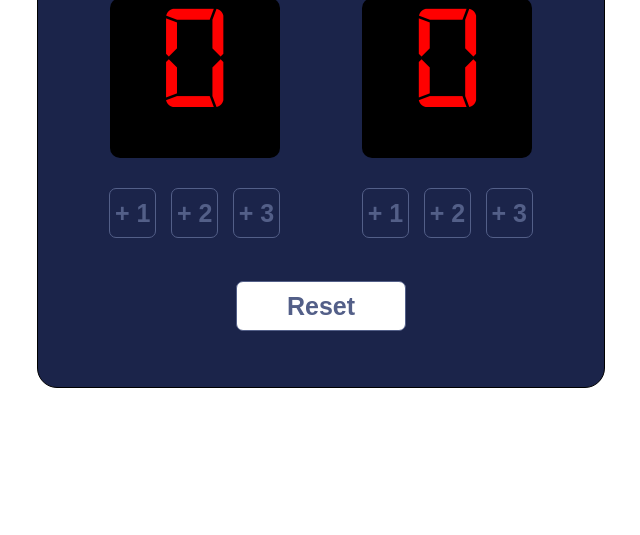
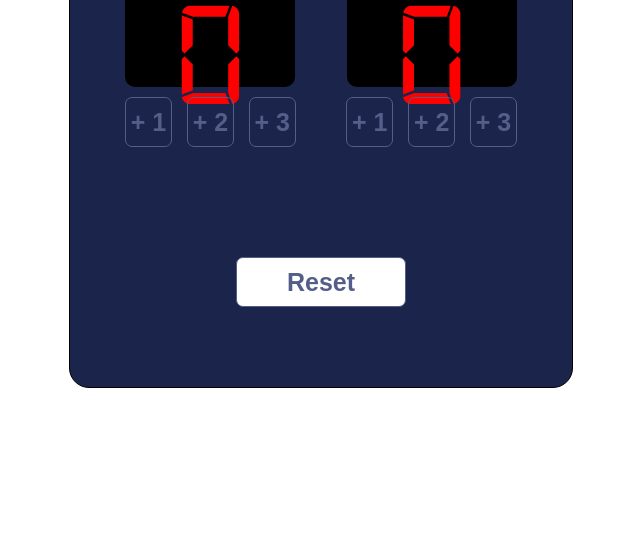
Before and after one commit to Mydeen96/ScoreBoard, a plain HTML site: page Index.html in a window 1280 px wide. Shown: the part 281-816 px from the top of the page, without its empty margins (319-959 px from the left). Drawn offline with Linux system fonts and the light colour scheme.

Commit message:
size adjustment
remove some padding and margis

```diff
--- a/script.js
+++ b/script.js
@@ -42,18 +42,21 @@ document.addEventListener('DOMContentLoaded', function(){
                 element.style.fontSize = '180px';
                 setTimeout(function() {
                     element.style.fontSize = '150px';
-                }, 3);
+                },3);
             }
             function animateRotate(element) {
-                element.classList.add('rotating')
+                element.classList.add('rotating');
                 setTimeout(function() {
                     element.classList.remove('rotating');
-                }, 300);
+                }, 500);
             }
         resetbtn.addEventListener('click',function(){
+
+                console.log('welocomr');
                 animateRotate(homescore);
                 animateRotate(guestscore);
                 guestscore.style.color = 'red';
+                homescore.style.color = 'red' ;
                 homescore.style.color = 'red' ;
                 homescore.textContent = 0 ;
                 guestscore.textContent = 0 ;
--- a/style.css
+++ b/style.css
@@ -8,36 +8,35 @@ body{
 .container{
     border: 1px solid black;
     border-radius: 20px;
-    width: 40%;
+    width: 35%;
     min-height: 60%;
     display: flex;
     flex-wrap: wrap;
+    align-items: center;
     justify-content: space-around;
     padding: 20px 30px ;
     background-color: #1B244A;
     color: white;
 }
+
+.container div{
+    flex : 1 1 40% ;
+    box-sizing: border-box;
+    /* border: 1px solid black; */
+}
 .score{
-    /* border: 1px solid black; */
     display: flex;
     flex-direction: column;
-    padding: 5px;
     align-items: center;
-    justify-content: center;
-}
-.score div{
-    /* height: 100%; */
-    margin: 10px 0px;
-    /* border: 2px solid yellow; */
+    padding: 0px;
+    margin: 0px;
 }
 .head span{
+    padding: 0px;
+    margin: 0px;
     font-size: 50px;
     display: flex;
     justify-content: center;
-}
-.board{
-    /* border: 1px solid black; */
-    height: 160px;
 }
 @font-face {
     font-family: digital;
@@ -49,11 +48,12 @@ body{
     border-radius: 10px;
     color: red;
     height: 100%;
-    width: 170px;
+    width: 150px;
     background-color: black;
     font-size: 150px;
     display: flex;
     justify-content: center;
+    padding: 10px;
 }
 .button{
     padding: 10px;
@@ -72,6 +72,10 @@ body{
     font-weight: 700;
     margin: 0px 5px;
 }
+.button button:active{
+    color: #b0bbdd9e;
+    background-color: white;
+}
 
 #reset-btn{
     color:#535F88;
@@ -84,6 +88,7 @@ body{
     height: 50px;
     padding:5px 50px;
     font-weight: 700;
+    margin: 20px;
 }
 #reset-btn:active{
     background-color: rebeccapurple;
@@ -100,5 +105,5 @@ body{
 }
 
 .rotating {
-    animation: rotate 0.2s linear;
+    animation: rotate 0.1s linear;
 }
```
